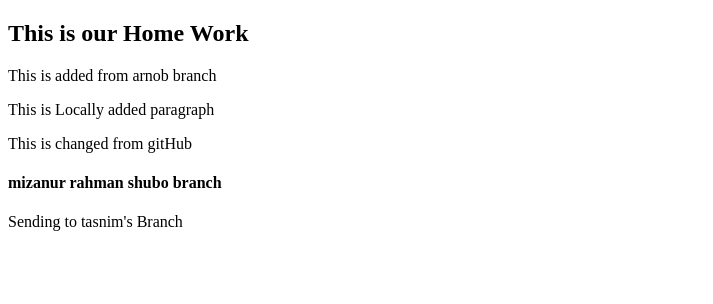
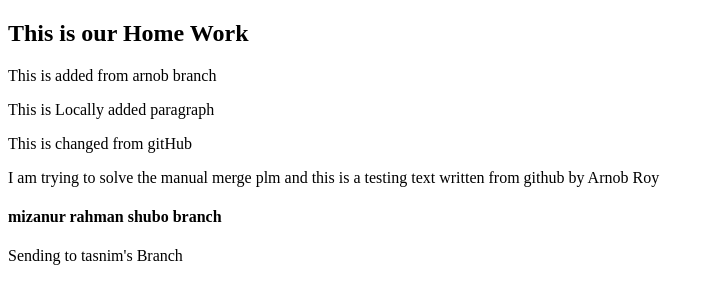
Before and after one commit to coder-rahman/team-work, a plain HTML site: page index.html in a window 1280 px wide. Shown: the whole page, without its empty margins (0-713 px from the left). Drawn offline with Linux system fonts and the light colour scheme.

Commit message:
Update index.html

```diff
--- a/index.html
+++ b/index.html
@@ -11,7 +11,7 @@
 	<p>This is Locally added paragraph</p>
 	<p>This is changed from gitHub</p>
 
-
+        <p> I am trying to solve the manual merge plm and this is a testing text written from github by Arnob Roy </p>
 
 	<h4>mizanur rahman shubo branch</h4>
 	<p>Sending to tasnim's Branch</p>
```
